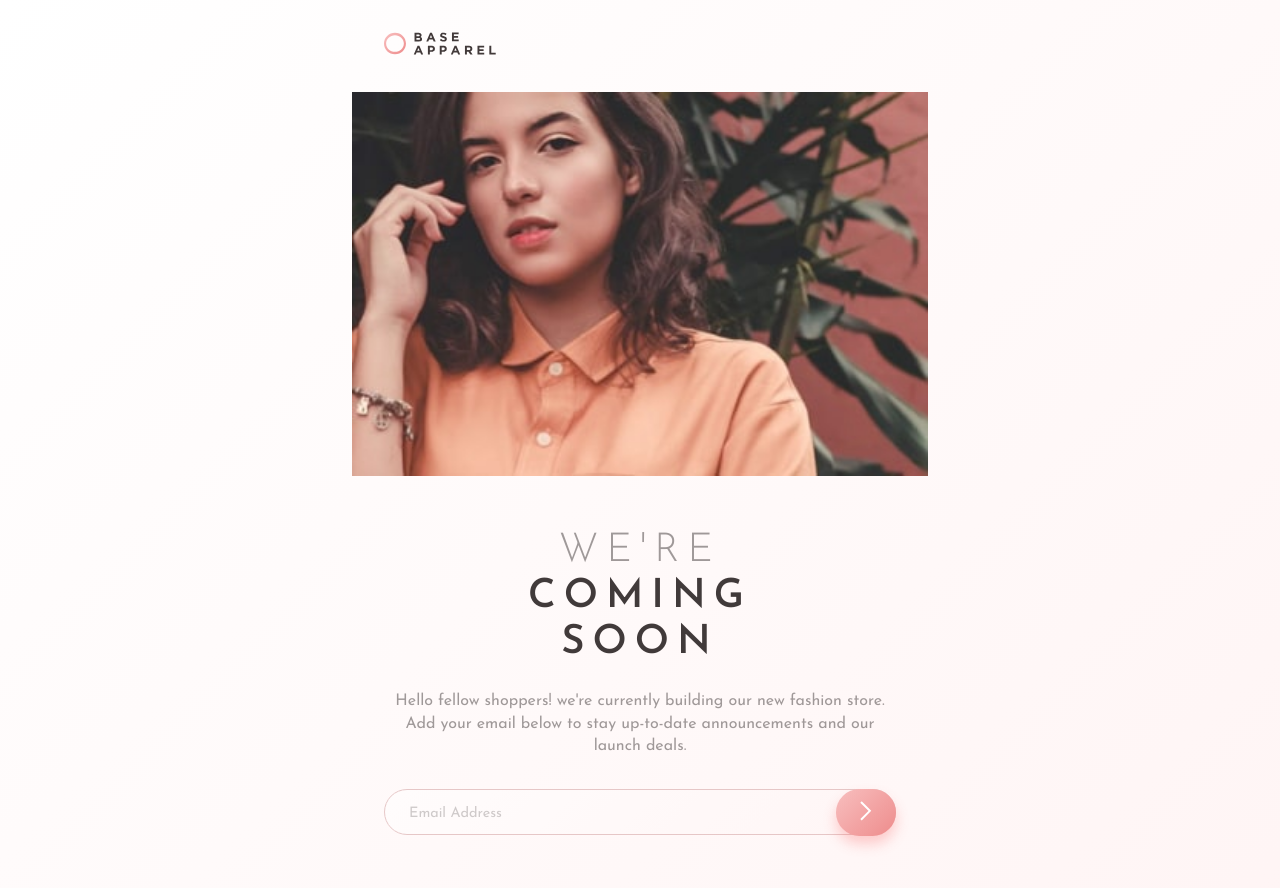
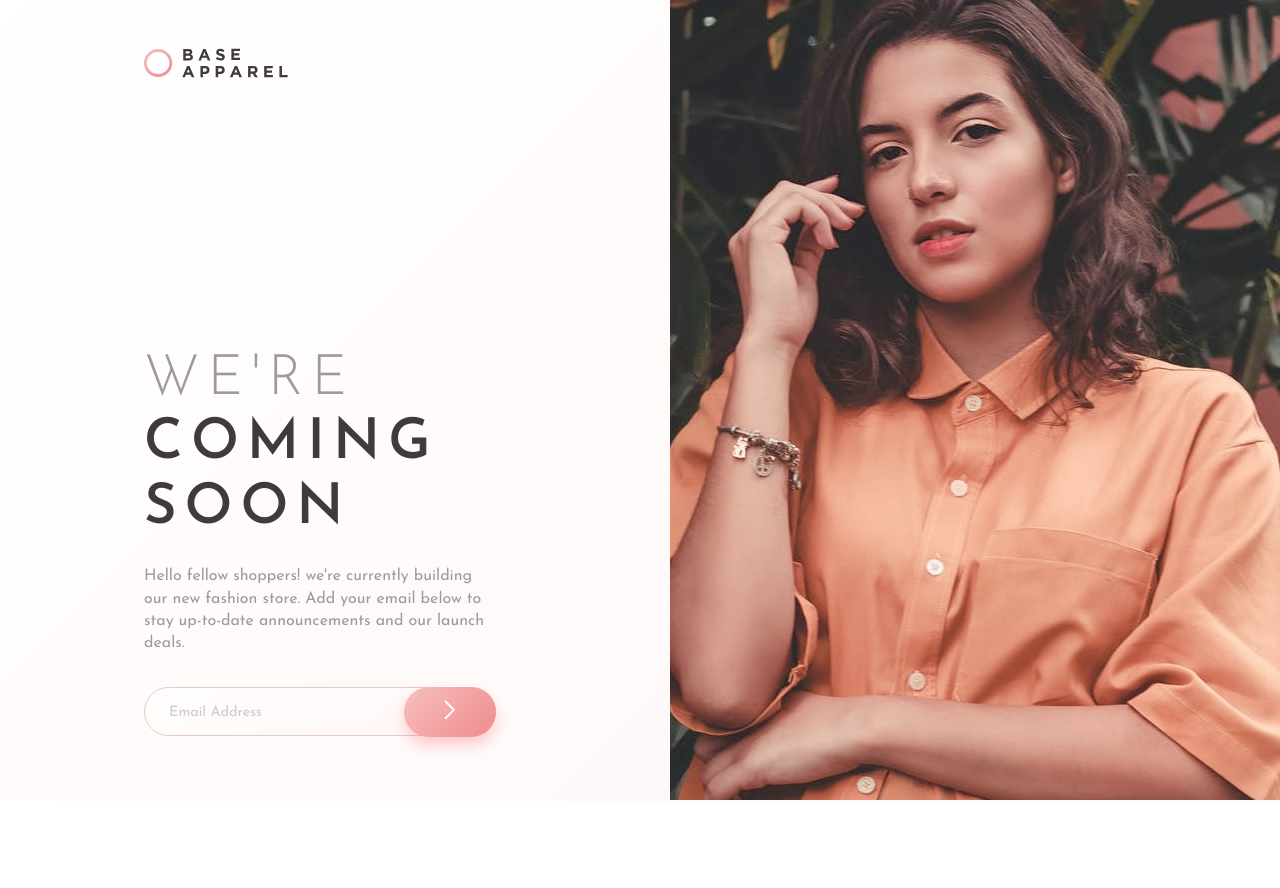
Before and after one commit to seyyeddev/base-apparel-coming-soon, a plain HTML site: page index.html in a window 1280 px wide. After the commit the page ends 804 px from the top, so only its background shows below. Drawn offline with Linux system fonts and the light colour scheme.

Commit message:
make responsive with no grid

```diff
--- a/index.html
+++ b/index.html
@@ -21,6 +21,8 @@
       </a>
     </header>
 
+
+    <main class="main">
       <!-- image -->
       <section class="image">
         <div class="image__container">
@@ -29,7 +31,7 @@
       </section>
 
       <!-- content -->
-    <main class="content">
+      <section class="content">
         <h1 class="content__title">
           <span class="content__title--special">WE'RE</span>
           <span>COMING</span>
@@ -57,7 +59,11 @@
             Please peovide a valid email
           </p>
         </form>
+      </section>
     </main>
+
+
+
   </div>
   <script src="./js/script.js"></script>
 </body>
--- a/js/script.js
+++ b/js/script.js
@@ -1,6 +1,13 @@
+let submit = document.querySelector(".content__btn");
+let image = document.querySelector(".image__container img");
+
+
 // To prevent default bahavior button
-const submit = document.querySelector(".content__btn");
-
 submit.addEventListener("click", (e) => {
     e.preventDefault();
 })
+
+//change image
+if (window.innerWidth > "1024") {
+    image.setAttribute("src", "./images/hero-desktop.jpg")
+}
--- a/scss/_index.scss
+++ b/scss/_index.scss
@@ -1,27 +1,83 @@
 .wrapper {
     max-width: 36rem;
+
+    //responsive
+    @include desktop-responsive() {
+        display: flex;
+        flex-direction: column;
+        max-width: 90rem;
+        position: relative;
+    }
 }
 
 //header
 .header {
     padding: 0 2rem;
     margin: 2rem 0;
+
+    //responsive
+    @include desktop-responsive() {
+        position: absolute;
+        width: 50%;
+        padding: 0 9rem;
+        margin-top: 3rem;
+    }
 }
 
 .header__logo {
     img {
         width: 7rem;
+
+        //responsive
+        @include desktop-responsive() {
+            width: 9rem;
+        }
+    }
+}
+
+
+//main
+.main {
+
+    //responsive
+    @include desktop-responsive() {
+        display: flex;
+        flex-direction: row-reverse;
+        align-items: flex-end;
     }
 }
 
 
 //image section
+.image {
+
+    //responsive
+    @include desktop-responsive() {
+        width: 50%;
+        height: 100vh;
+    }
+}
+
 .image__container {
     min-width: 18.75rem;
     max-width: 48rem;
 
+    //responsive
+    @include desktop-responsive() {
+        max-width: none;
+        width: 100%;
+        height: 100%;
+    }
+
     img {
         width: 100%;
+
+        //responsive
+        @include desktop-responsive() {
+            height: 100%;
+            object-fit: contain;
+            object-position: right;
+        }
     }
 }
 
@@ -30,6 +86,12 @@
 .content {
     text-align: center;
     padding: 0 2rem;
+
+    @include desktop-responsive() {
+        width: 50%;
+        text-align: left;
+        padding: 0 9rem;
+    }
 }
 
 .content__title {
@@ -46,6 +108,11 @@
         font-family: $ff-light;
         font-weight: $fw-light;
         @include mainTextColor();
+    }
+
+    //responsive
+    @include desktop-responsive() {
+        font-size: 3.5rem;
     }
 }
 
@@ -79,6 +146,11 @@
     padding: 0.8rem 1.5rem;
     background: $gradient;
     opacity: 0.5;
+
+    //responsive
+    @include desktop-responsive() {
+        padding: 0.9rem 1.5rem;
+    }
 }
 
 .content__input::placeholder {
@@ -100,6 +172,11 @@
     right: 0;
     cursor: pointer;
     box-shadow: 0 0.5rem 0.8rem 0 hsla(0, 93%, 68%, 0.3);
+
+    //responsive
+    @include desktop-responsive() {
+        padding: 0.8rem 2.5rem;
+    }
 }
 
 .content__errormsg {
--- a/scss/main.scss
+++ b/scss/main.scss
@@ -1,8 +1,9 @@
 @import "./fonts";
 @import "./typography";
 @import "./color";
+@import "./responsive";
 @import "./index";
-@import "./responsive";
+
 
 
 //reset default style
```
Also changed, not shown: css/main.css, 1 other file. Lines whose indentation alone changed are shown as unchanged.
